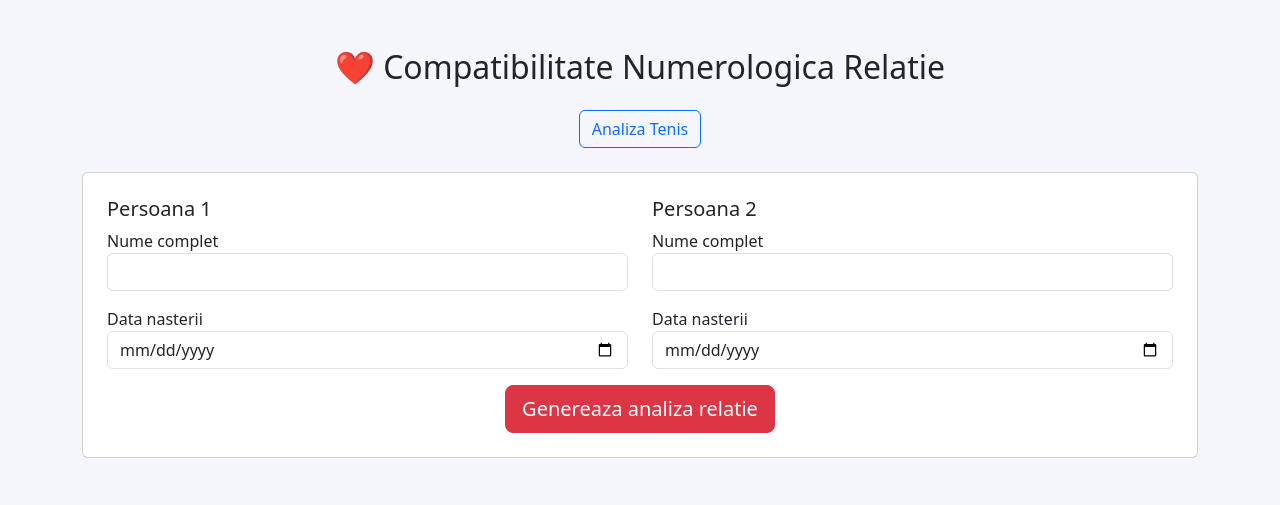
After one commit to danpavel85/tennis-numerology, a Flask app: page /relatie in a window 1280 px wide. The commit adds this page. Shown: the top 505 px of the page. Run offline with Flask 3, Linux system fonts and the light colour scheme.

Commit message:
add relitie

```diff
--- a/app.py
+++ b/app.py
@@ -31,66 +31,94 @@ compatibility = {
 
 
 def reduce_number(n):
+
     while n > 9 and n not in [11,22,33]:
         n = sum(int(d) for d in str(n))
+
     return n
 
 
 def name_number(name):
+
     total = 0
+
     for c in name.upper():
+
         if c in letter_values:
             total += letter_values[c]
+
     return reduce_number(total)
 
 
 def destiny_number(date):
+
     digits = [int(d) for d in re.sub(r'\D','',date)]
+
     return reduce_number(sum(digits))
 
 
 def universal_day(date):
+
     digits = [int(d) for d in re.sub(r'\D','',date)]
+
     return reduce_number(sum(digits))
 
 
 def personal_day(birth, match):
+
     b = sum(int(d) for d in re.sub(r'\D','',birth))
+
     m = sum(int(d) for d in re.sub(r'\D','',match))
+
     return reduce_number(b + m)
 
 
 def personal_year(birth, match):
+
     birth_digits = [int(d) for d in re.sub(r'\D','',birth)][4:]
+
     year_digits = [int(d) for d in match[:4]]
+
     return reduce_number(sum(birth_digits) + sum(year_digits))
 
 
 def hour_vibration(time):
+
     digits = [int(d) for d in re.sub(r'\D','',time)]
+
     return reduce_number(sum(digits))
 
 
 def word_vibration(word):
+
     total = 0
+
     for c in word.upper():
+
         if c in letter_values:
             total += letter_values[c]
+
     return reduce_number(total)
 
 
 def compatibility_score(player_number, event_number):
+
     if event_number in compatibility.get(player_number, []):
         return 2
+
     if player_number == event_number:
         return 3
+
     if abs(player_number-event_number) == 1:
         return 1
+
     return 0
 
 
 def competition_pressure(round_name):
+
     pressure = {
+
         "Round of 128":"Presiune foarte mica",
         "Round of 64":"Presiune mica",
         "Round of 32":"Presiune moderata",
@@ -98,9 +126,15 @@ def competition_pressure(round_name):
         "Quarterfinal":"Presiune mare",
         "Semifinal":"Presiune foarte mare",
         "Final":"Presiune maxima"
+
     }
+
     return pressure.get(round_name,"Necunoscut")
 
+
+# -----------------------------
+# PAGINA ANALIZA TENIS
+# -----------------------------
 
 @app.route("/", methods=["GET","POST"])
 def index():
@@ -132,6 +166,7 @@ def index():
 
         event_total = reduce_number(day + hour + surface_v + round_v + location_v)
 
+
         def analyze(name,birth):
 
             destiny = destiny_number(birth)
@@ -140,6 +175,7 @@ def index():
             year = personal_year(birth,date)
 
             score = 0
+
             score += compatibility_score(destiny,event_total)
             score += compatibility_score(name_num,event_total)
             score += compatibility_score(personal,event_total)
@@ -152,24 +188,33 @@ def index():
                 "score":score
             }
 
+
         p1_data = analyze(p1,b1)
         p2_data = analyze(p2,b2)
 
+
         total_score = p1_data["score"] + p2_data["score"]
 
+
         if total_score == 0:
+
             prob1 = 50
             prob2 = 50
+
         else:
+
             prob1 = round((p1_data["score"] / total_score) * 100)
             prob2 = round((p2_data["score"] / total_score) * 100)
 
+
         prediction = p1 if prob1 > prob2 else p2
+
 
         book_prob1 = None
         book_prob2 = None
         value1 = None
         value2 = None
+
 
         if odds1 and odds2:
 
@@ -182,9 +227,12 @@ def index():
             value1 = round(prob1 - book_prob1,2)
             value2 = round(prob2 - book_prob2,2)
 
+
         result = {
+
             "player1":p1,
             "player2":p2,
+
             "day":day,
             "hour":hour,
             "surface":surface_v,
@@ -192,19 +240,141 @@ def index():
             "location":location_v,
             "event":event_total,
             "pressure":competition_pressure(round_name),
+
             "p1":p1_data,
             "p2":p2_data,
+
             "prob1":prob1,
             "prob2":prob2,
+
             "book_prob1":book_prob1,
             "book_prob2":book_prob2,
+
             "value1":value1,
             "value2":value2,
+
             "prediction":prediction
+
         }
+
 
     return render_template("index.html", result=result)
 
 
+
+# -----------------------------
+# PAGINA COMPATIBILITATE RELATIE
+# -----------------------------
+
+def soul_number(name):
+
+    vowels = "AEIOU"
+
+    total = 0
+
+    for c in name.upper():
+
+        if c in vowels and c in letter_values:
+            total += letter_values[c]
+
+    return reduce_number(total)
+
+
+def personality_number(name):
+
+    vowels = "AEIOU"
+
+    total = 0
+
+    for c in name.upper():
+
+        if c not in vowels and c in letter_values:
+            total += letter_values[c]
+
+    return reduce_number(total)
+
+
+def relation_compatibility(n1,n2):
+
+    if n1 == n2:
+        return 100
+
+    diff = abs(n1-n2)
+
+    if diff == 1:
+        return 80
+    elif diff == 2:
+        return 60
+    elif diff == 3:
+        return 50
+    elif diff == 4:
+        return 40
+    else:
+        return 30
+
+
+@app.route("/relatie", methods=["GET","POST"])
+def relatie():
+
+    result = None
+
+    if request.method == "POST":
+
+        name1 = request.form["name1"]
+        birth1 = request.form["birth1"]
+
+        name2 = request.form["name2"]
+        birth2 = request.form["birth2"]
+
+
+        p1_destiny = destiny_number(birth1)
+        p1_name = name_number(name1)
+        p1_soul = soul_number(name1)
+        p1_personality = personality_number(name1)
+
+        p2_destiny = destiny_number(birth2)
+        p2_name = name_number(name2)
+        p2_soul = soul_number(name2)
+        p2_personality = personality_number(name2)
+
+
+        destiny_comp = relation_compatibility(p1_destiny,p2_destiny)
+        soul_comp = relation_compatibility(p1_soul,p2_soul)
+        name_comp = relation_compatibility(p1_name,p2_name)
+
+        total = round((destiny_comp + soul_comp + name_comp)/3)
+
+
+        relation_number = reduce_number(p1_destiny + p2_destiny)
+
+
+        result = {
+
+            "name1":name1,
+            "name2":name2,
+
+            "p1_destiny":p1_destiny,
+            "p1_name":p1_name,
+            "p1_soul":p1_soul,
+            "p1_personality":p1_personality,
+
+            "p2_destiny":p2_destiny,
+            "p2_name":p2_name,
+            "p2_soul":p2_soul,
+            "p2_personality":p2_personality,
+
+            "destiny_comp":destiny_comp,
+            "soul_comp":soul_comp,
+            "name_comp":name_comp,
+
+            "total":total,
+
+            "relation_number":relation_number
+
+        }
+
+    return render_template("relatie.html", result=result)
+
+
 if __name__ == "__main__":
     app.run(debug=True)
--- /dev/null
+++ b/templates/relatie.html
@@ -0,0 +1,105 @@
+<!DOCTYPE html>
+<html lang="ro">
+
+<head>
+
+<meta charset="UTF-8">
+<meta name="viewport" content="width=device-width, initial-scale=1">
+
+<title>Compatibilitate Numerologica</title>
+
+<link href="https://cdn.jsdelivr.net/npm/bootstrap@5.3.2/dist/css/bootstrap.min.css" rel="stylesheet">
+
+</head>
+
+<body style="background:#f4f6fb;">
+
+<div class="container py-5">
+
+<h2 class="text-center mb-4">❤️ Compatibilitate Numerologica Relatie</h2>
+
+<div class="text-center mb-4">
+
+<a href="/" class="btn btn-outline-primary">Analiza Tenis</a>
+
+</div>
+
+
+<div class="card p-4">
+
+<form method="post">
+
+<div class="row">
+
+<div class="col-md-6">
+
+<h5>Persoana 1</h5>
+
+<label>Nume complet</label>
+<input class="form-control mb-3" name="name1" value="{{request.form.get('name1','')}}">
+
+<label>Data nasterii</label>
+<input type="date" class="form-control mb-3" name="birth1" value="{{request.form.get('birth1','')}}">
+
+</div>
+
+
+<div class="col-md-6">
+
+<h5>Persoana 2</h5>
+
+<label>Nume complet</label>
+<input class="form-control mb-3" name="name2" value="{{request.form.get('name2','')}}">
+
+<label>Data nasterii</label>
+<input type="date" class="form-control mb-3" name="birth2" value="{{request.form.get('birth2','')}}">
+
+</div>
+
+</div>
+
+<div class="text-center">
+
+<button class="btn btn-danger btn-lg">
+
+Genereaza analiza relatie
+
+</button>
+
+</div>
+
+</form>
+
+</div>
+
+
+{% if result %}
+
+<div class="card mt-4 p-4">
+
+<h4>Compatibilitate</h4>
+
+<p>Compatibilitate destin: <b>{{result.destiny_comp}}%</b></p>
+
+<p>Compatibilitate suflet: <b>{{result.soul_comp}}%</b></p>
+
+<p>Compatibilitate nume: <b>{{result.name_comp}}%</b></p>
+
+<hr>
+
+<h4>Compatibilitate generala</h4>
+
+<h2>{{result.total}}%</h2>
+
+<hr>
+
+<p>Numarul relatiei: <b>{{result.relation_number}}</b></p>
+
+</div>
+
+{% endif %}
+
+</div>
+
+</body>
+</html>
```
Also changed, not shown: templates/index.html (+10 -0 lines).
